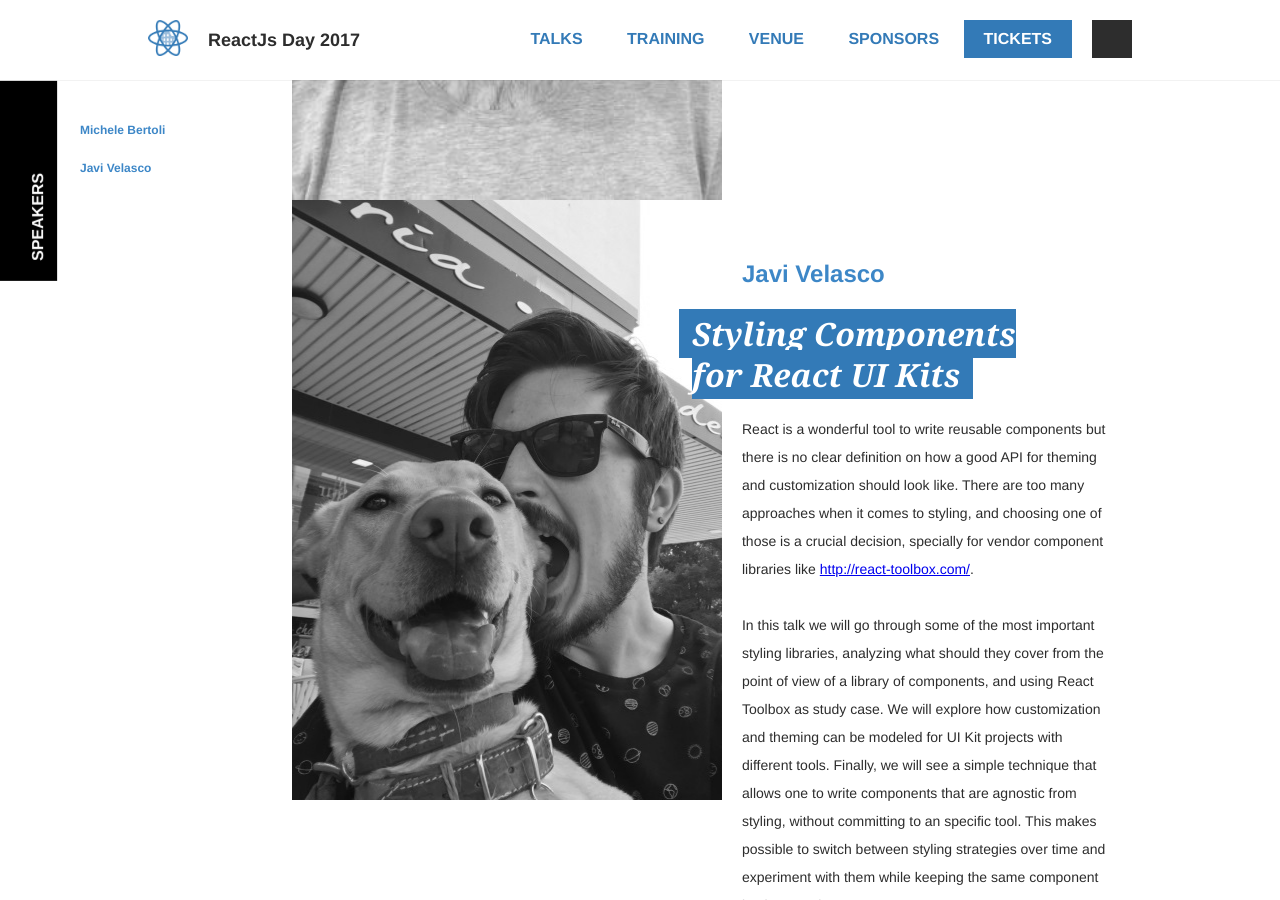
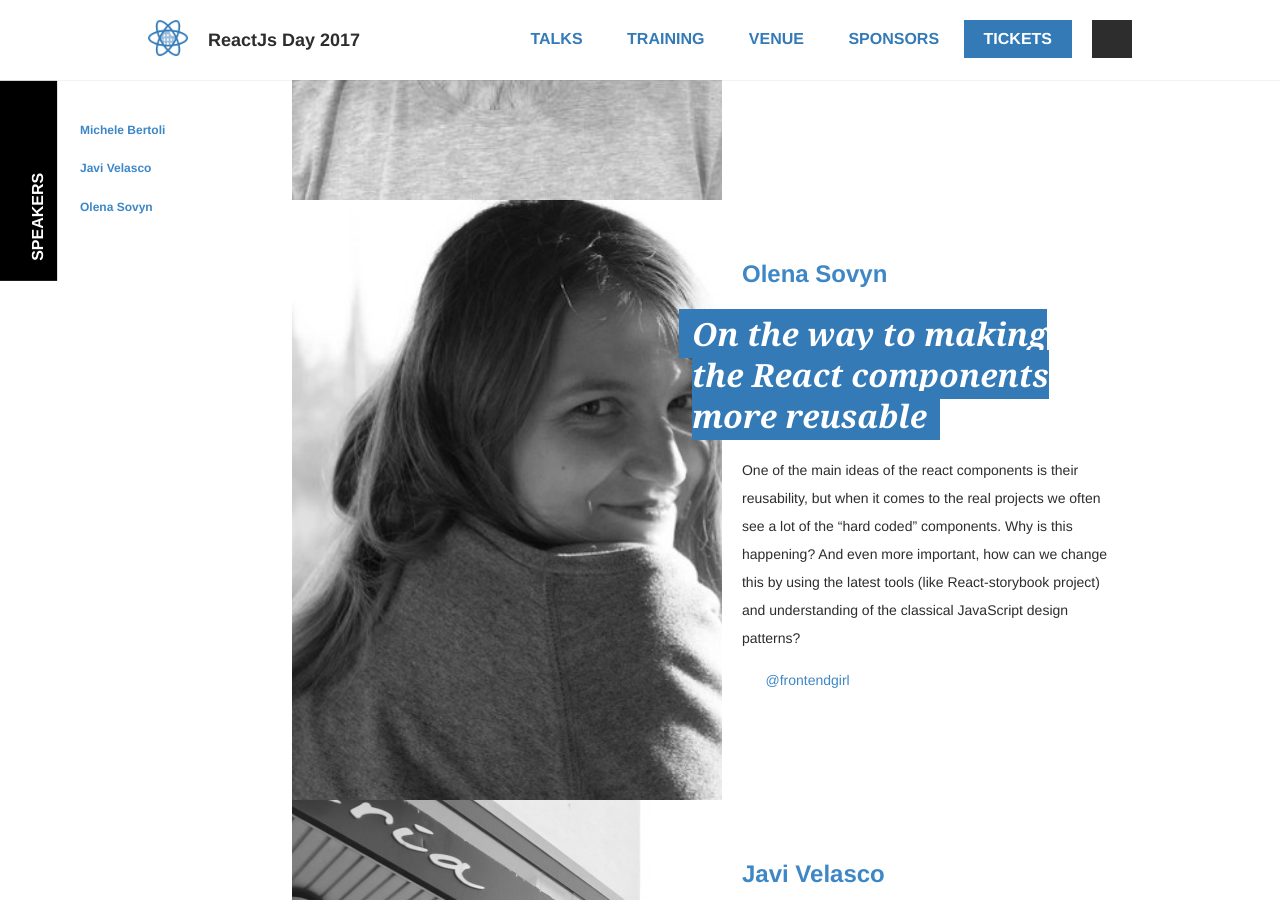
Before and after one commit to GrUSP/2017.reactjsday.it, a Jekyll site: the page built from talks.html, in a window 1280 px wide and 900 px high, scrolled down 809 px. Built offline with Jekyll 4.4.1, drawn with Linux system fonts in a browser that asks for light colours; some web fonts are replaced.

Commit message:
Added @frontendgirl as speaker

```diff
--- a/_data/speakers.yml
+++ b/_data/speakers.yml
@@ -15,3 +15,10 @@ list:
     first_name: Javi
     last_name: Velasco
     twitter: javivelasco
+  -
+    id: olena-sovyn
+    description: WebFlow
+    image: olenasovyn.jpg
+    first_name: Olena
+    last_name: Sovyn
+    twitter: frontendgirl
--- a/_data/sponsors.yml
+++ b/_data/sponsors.yml
@@ -27,7 +27,7 @@ main:
     - Advertisement in pre-event communications
     - Your logo on conference website
     - Your logo on conference rollups
-    - Your own rollup in the conference room
+    - Your own rollup in the conference rooms
     - Main Stand (table 2m x 1m) in the room or in the hall
     - Bring your own gadgets (flyers, stickers, t-shirts)
     - 5 free tickets
--- a/_data/talks.yml
+++ b/_data/talks.yml
@@ -6,6 +6,14 @@
     "Nobody knows how to do anything without Redux anymore. It's ridiculous."
     - <a href="https://twitter.com/mjackson/status/745074910830067712" target="_blank">@mjackson</a><br> <br>
     Let's fix it!
+-
+  speaker_id: olena-sovyn
+  title: On the way to making the React components more reusable
+  keynote: false
+  extract: >
+    One of the main ideas of the react components is their reusability, but when it comes to the real projects we often
+    see a lot of the “hard coded” components. Why is this happening? And even more important, how can we change this by
+    using the latest tools (like React-storybook project) and understanding of the classical JavaScript design patterns?
 -
   speaker_id: javi-velasco
   title: Styling Components for React UI Kits
```
Also changed, not shown: img/reactjsday/speaker/olenasovyn.jpg (added).
